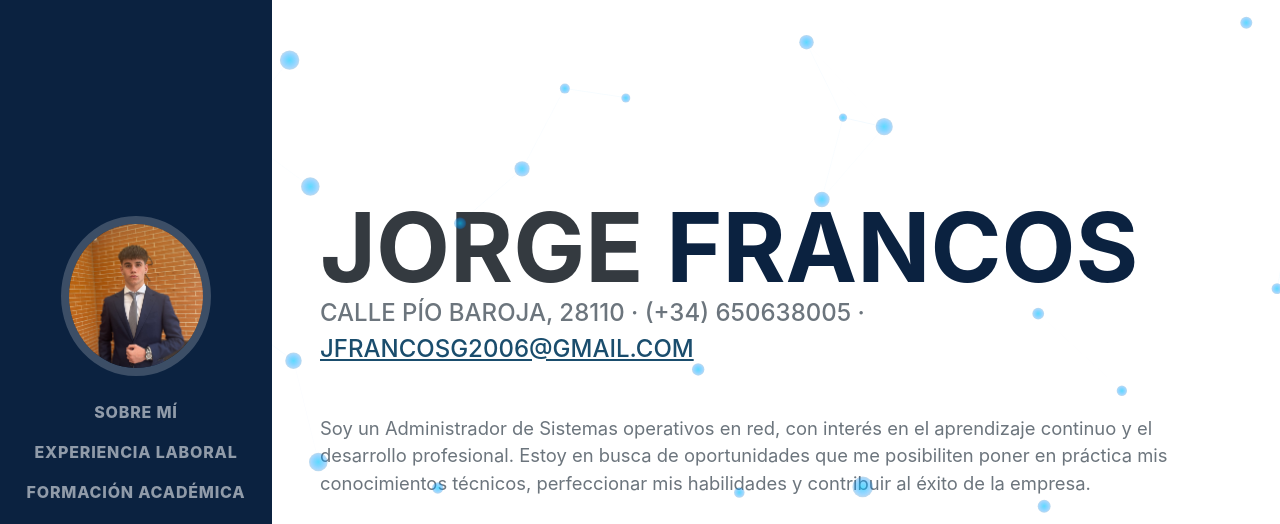
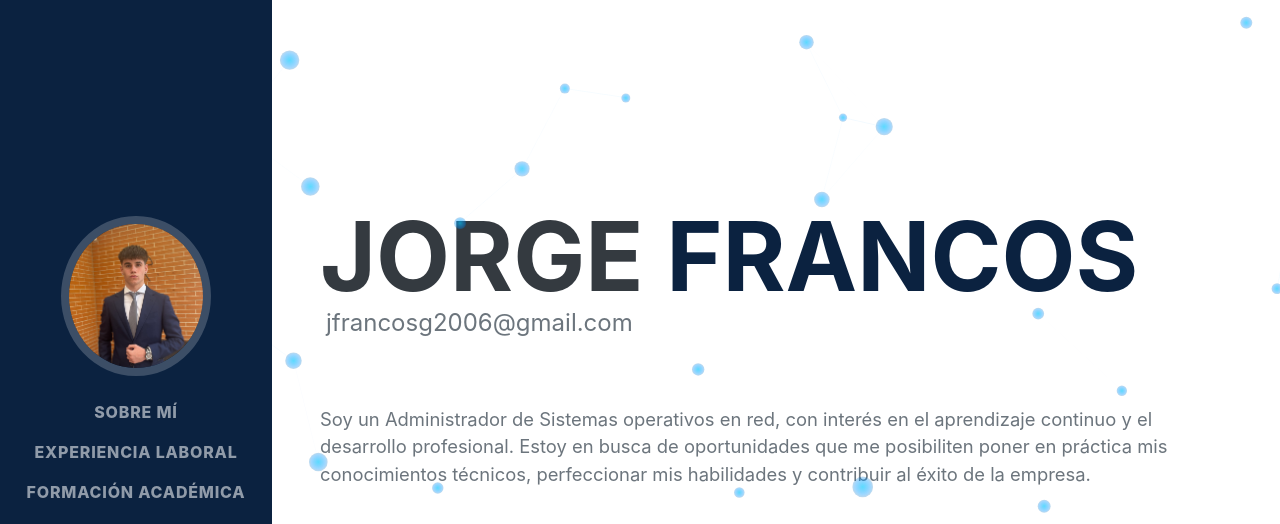
Before and after one commit to jorge-fn/CV-JFN, a plain HTML site: page index.html in a window 1280 px wide. Shown: the top 524 px of the page. Drawn offline with nearby package versions, Linux system fonts and the light colour scheme; a web font is replaced by a local one.

Commit message:
Obfuscate email by rendering it into a canvas via JS (no plain text in DOM)

```diff
--- a/index.html
+++ b/index.html
@@ -71,8 +71,7 @@
                         <span class="text-primary">Francos</span>
                     </h1>
                     <div class="subheading mb-5">
-                        Calle PíO Baroja, 28110 · (+34) 650638005 ·
-                        <a href="mailto:name@email.com">jfrancosg2006@gmail.com</a>
+                        <span id="contact-email-canvas" role="link" tabindex="0" aria-label="Correo electrónico" style="display:inline-block; vertical-align:middle; cursor:pointer;">Enviar correo</span>
                     </div>
                     <p class="lead mb-5">Soy un Administrador de Sistemas operativos en red, con interés en el aprendizaje continuo y el desarrollo profesional. Estoy en busca de oportunidades que me posibiliten poner en práctica mis conocimientos técnicos, perfeccionar mis habilidades y contribuir al éxito de la empresa.</p>
                     <div class="social-icons">
--- a/js/scripts.js
+++ b/js/scripts.js
@@ -159,6 +159,62 @@ window.addEventListener('DOMContentLoaded', event => {
 
     bindTranslationControls();
 
+    // --- Render email into a canvas so the address does not appear as text in the DOM ---
+    (function renderEmailCanvas(){
+        const span = document.getElementById('contact-email-canvas');
+        if (!span) return;
+
+        // Email stored as char codes to avoid literal appearance
+        const userCodes = [106,102,114,97,110,99,111,115,103,50,48,48,54]; // jfrancosg2006
+        const domainCodes = [103,109,97,105,108,46,99,111,109]; // gmail.com
+        const user = String.fromCharCode(...userCodes);
+        const domain = String.fromCharCode(...domainCodes);
+        const email = user + '@' + domain;
+
+        // Create canvas and match font from computed style if possible
+        const canvas = document.createElement('canvas');
+        const ctx = canvas.getContext('2d');
+        const style = window.getComputedStyle(span);
+        // derive font-size and family
+        const fontSize = style.fontSize || '16px';
+        const fontFamily = style.fontFamily || 'Arial, sans-serif';
+        ctx.font = `${fontSize} ${fontFamily}`;
+
+        // measure text and size canvas
+        const metrics = ctx.measureText(email);
+        const paddingX = 6;
+        const paddingY = Math.ceil(parseFloat(fontSize) * 0.6);
+        canvas.width = Math.ceil(metrics.width) + paddingX * 2;
+        canvas.height = Math.ceil(parseFloat(fontSize)) + paddingY * 2;
+
+        // redraw with proper font after sizing
+        ctx.font = `${fontSize} ${fontFamily}`;
+        // draw text (use link color)
+        ctx.fillStyle = style.color || '#0d6efd';
+        ctx.textBaseline = 'top';
+        ctx.fillText(email, paddingX, paddingY / 2);
+
+        // replace span content with canvas
+        span.textContent = '';
+        canvas.style.display = 'inline-block';
+        canvas.style.verticalAlign = 'middle';
+        canvas.style.cursor = 'pointer';
+        span.appendChild(canvas);
+
+        // click/keyboard interaction: open mailto and copy to clipboard
+        function triggerMail() {
+            // open mail client
+            window.location.href = 'mailto:' + email;
+            // try to copy to clipboard silently
+            if (navigator.clipboard && navigator.clipboard.writeText) {
+                navigator.clipboard.writeText(email).catch(() => {});
+            }
+        }
+
+        span.addEventListener('click', (e) => { e.preventDefault(); triggerMail(); });
+        span.addEventListener('keypress', (e) => { if (e.key === 'Enter' || e.key === ' ') { e.preventDefault(); triggerMail(); } });
+    })();
+
     // --- Blue tech particles background ---
     let particleStopFn = null;
     function initParticles() {
```
